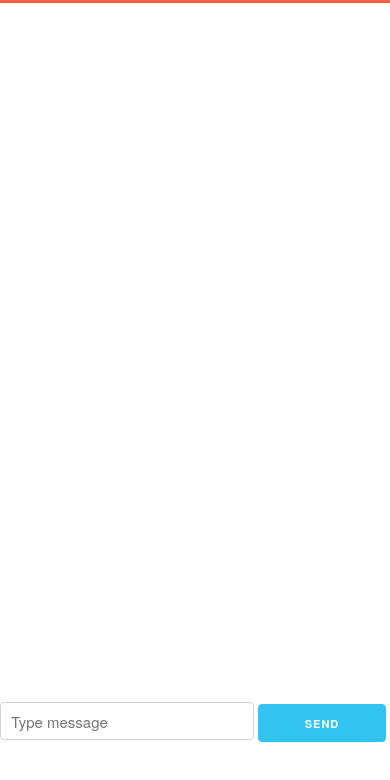
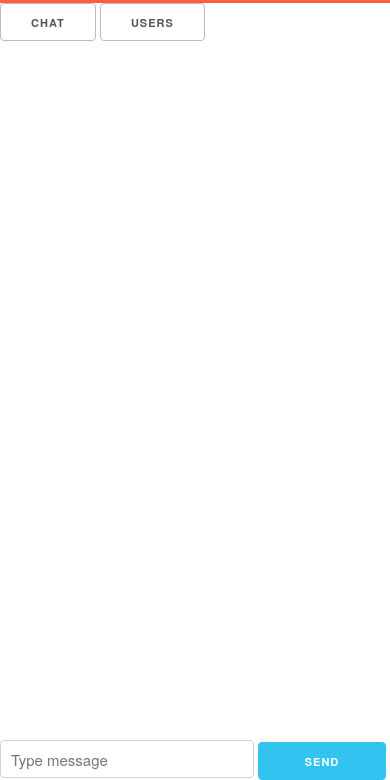
Before and after one commit to ferbarra/my_chat_app, a website: page public/index.html in a window 390 px wide. Shown: the part 91-871 px from the top of the page. Drawn offline with nearby package versions, Linux system fonts and the light colour scheme; no server answers.

Commit message:
mobile buttons hiding

```diff
--- a/public/css/style.css
+++ b/public/css/style.css
@@ -25,6 +25,13 @@ header h1 {
 }
 #mobile-controllers {
     display: none;
+    margin: 0;
+    padding: 0;
+}
+@media (max-width: 566px) {
+    #mobile-controllers {
+        display: block
+    }
 }
 #users {
     display: inline-block;
--- a/public/index.html
+++ b/public/index.html
@@ -1,7 +1,7 @@
 <!Doctype html>
 <html>
     <head>
-        <title>Insert cool chatname</title>
+        <title>Chatroom</title>
         <meta name="viewport" content="width=device-width, initial-scale=1"/>
         <meta charset="UTF-8"/>
         <!-- Normalize -->
@@ -24,12 +24,12 @@
                 In bigger screens the active users will be shown to the left
                 of messages container
             -->
-            <!--
-            <section id="mobile-controllers" class="row">
-                <button type="button" class="btn btn-default col-xs-6" id="chat-button">Chat</button>
-                <button type="button" class="btn btn-default col-xs-6" id="users-button">Users</button>
+
+            <section id="mobile-controllers">
+                <button type="button" id="chat-button">Chat</button>
+                <button type="button" id="users-button">Users</button>
             </section>
-            -->
+
                 <div id="users">
                     <h3>Active Users</h3>
                     <ul>
```
